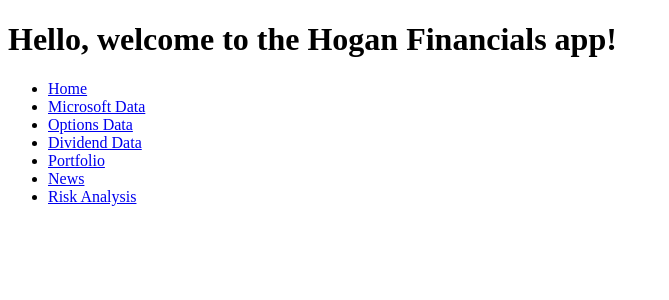
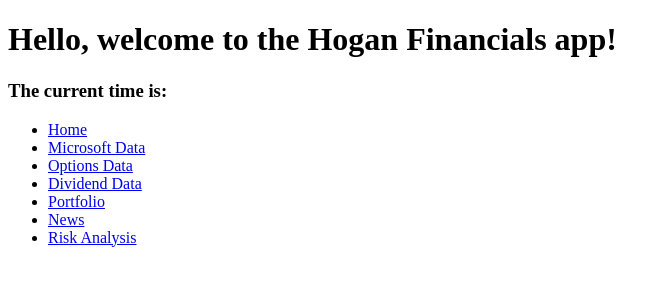
Before and after one commit to ryanhhogan3/Hogan_FinDB, a Flask app: page / in a window 1280 px wide. Shown: the top 300 px of the page, without its empty margins (0-669 px from the left). Run offline with Flask 3, Linux system fonts and the light colour scheme; some libraries are stand-ins or nearby versions.

Commit message:
Implemented basic python JS microservice

```diff
--- a/app/app.py
+++ b/app/app.py
@@ -2,6 +2,7 @@
 import yfinance as yf
 import pandas as pd
 from backend.data import *
+from getTime import callPyTime
 
 app = Flask(__name__)
 
@@ -12,7 +13,7 @@
 @app.route("/")
 def home():
 
-    return render_template('index.html')
+    return render_template('index.html', time=format(dt.datetime.strftime(dt.datetime.now(), "%d %B %Y %X")))
 
 @app.route("/MSFT")
 def msft_data():
@@ -45,7 +46,11 @@
     html_risks = get_risk()
     return render_template('contentWIP.html', tables=[html_risks.to_html()], titles=[''])
 
+@app.route("/time")
+def getTime():
+    return callPyTime()
+
 
 
 if __name__ == "__main__":
-    app.run(app)
+    app.run(app, debug=True)
--- a/app/backend/data.py
+++ b/app/backend/data.py
@@ -33,3 +33,8 @@
 def get_todays_date():
     today = dt.datetime.today()
     return today
+
+# def callPyTime():
+#     time= dt.datetime.now().strftime("%Y-%m-%d %H:%M:%S")
+#     # print(time)
+#     return time
--- /dev/null
+++ b/app/getTime.py
@@ -0,0 +1,6 @@
+import datetime as dt
+
+def callPyTime():
+    time= dt.datetime.now().strftime("%Y-%m-%d %H:%M:%S")
+    print(time)
+    return time
--- a/app/templates/index.html
+++ b/app/templates/index.html
@@ -2,10 +2,30 @@
 <html>
     <head>
         <title>Hogan Financials</title>
+        <!-- <meta http-equiv="refresh" content="1" /> -->
+        <element onload="callPyTime"></element>
+        <script type="text/javascript" src="https://ajax.googleapis.com/ajax/libs/jquery/1.5/jquery.min.js"></script>
+        <script async>
+            function callPyTime(){
+                $.ajax({
+                    url: "time",
+                    context: document.body
+                })
+                setTimeout(callPyTime,10000);
+            };
 
+        </script>
     </head>
     <body>
         <h1>Hello, welcome to the Hogan Financials app!</h1>
+        <span id="time">
+
+            <h3>The current time is:
+
+
+            </h3>
+
+        </span>
 
         <h3>
             {% block header %}{% endblock %}
```
